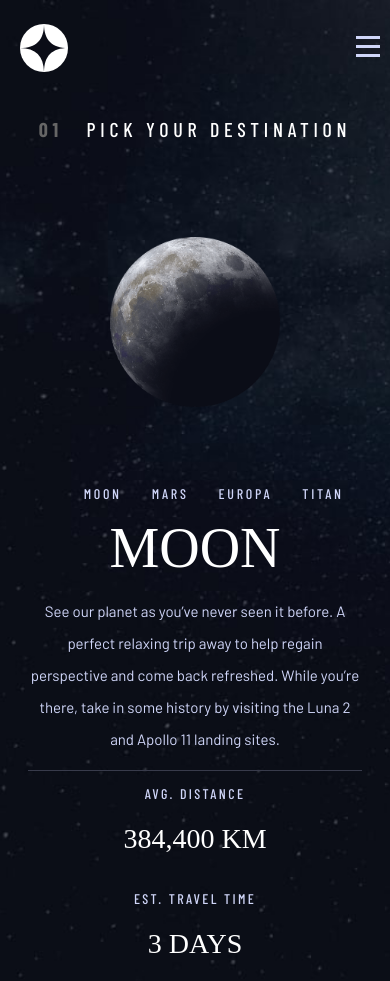
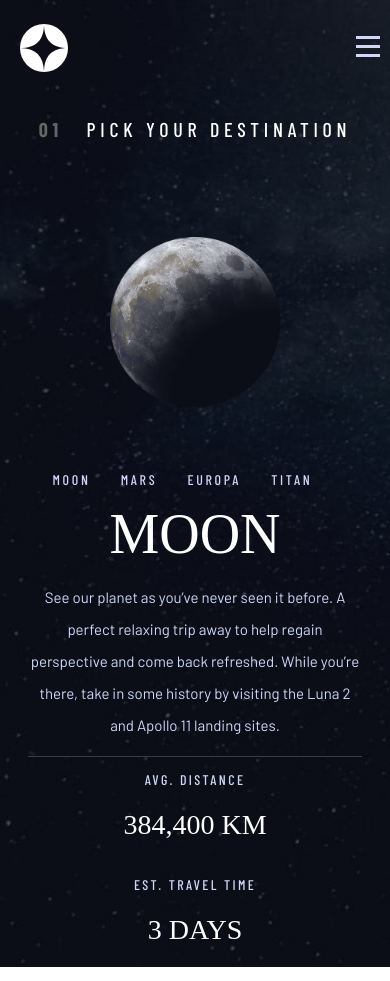
Before and after one commit to Ulise22/space-tourism, a Next.js app: page /destination in a window 390 px wide. Built offline with nearby package versions, Linux system fonts and the light colour scheme; a web font is replaced by a local one.

Commit message:
list in DestinationPage fixed

```diff
--- a/pages/destination/Destination.module.css
+++ b/pages/destination/Destination.module.css
@@ -58,6 +58,7 @@
     font-weight: 300;
     color: #D0D6F9;
     letter-spacing: 2.7px;
+    padding: 0;
 }
 
 .destination__info__list__item {
@@ -153,7 +154,7 @@
 
     .destination__info__list {
         width: 285px;
-        margin-left: calc(45% - 142px);
+        margin: 0 auto;
     }
 
 }
@@ -191,10 +192,6 @@
     }
 
     .destination__info__list {
-        margin-left: 0;
-        width: 100%;
-        margin-left: calc(40% - 118px);
         font-size: 14px;
-        flex-wrap: wrap;
     }
 }
```
